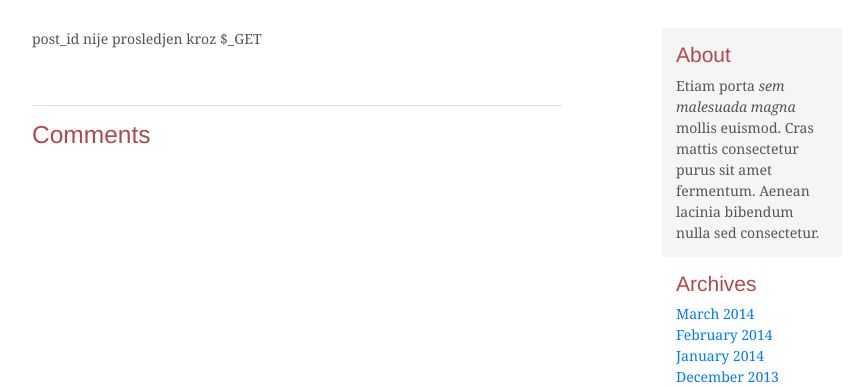
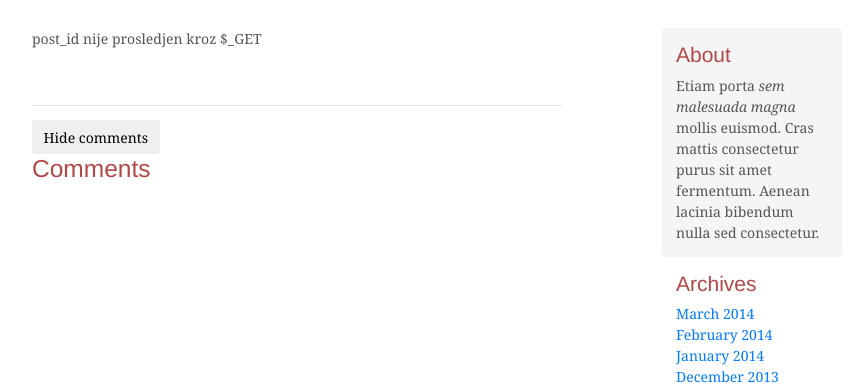
Before and after one commit to BiljanaDa/zavrsni-rad-ok, a PHP site: page /single-post.php in a window 1280 px wide. Shown: the part 205-592 px from the top of the page, without its empty margins (203-1053 px from the left). Run offline with PHP 8.4, Linux system fonts and the light colour scheme; data that the repository does not hold is empty.

Commit message:
zadatak6

```diff
--- a/comments.php
+++ b/comments.php
@@ -1,15 +1,15 @@
 <div class="comments">
     <hr>
+    <button class="btn btn-default" id="comments-btn">Hide comments</button>
     <h3>Comments</h3>
-    <ul>
+    <ul id="comments-list">
         <?php foreach ($comments as $comment) { ?>
-            <li>
+            <li class="">
                 <h4>
-                    <?='<strong>' . $comment['author'] . ':</strong> '?>
+                    <?= $comment['author'] ?>
                 </h4>
                 <?= $comment['text'] ?>
             </li>
-            <hr>
         <?php } ?>
     </ul>
 </div>
--- a/footer.php
+++ b/footer.php
@@ -7,4 +7,5 @@
       <p>
         <a href="#">Back to top</a>
       </p>
+      <script src = "script.js"></script>
 </footer>
--- /dev/null
+++ b/script.js
@@ -0,0 +1,12 @@
+const commentsBtn = document.querySelector("#comments-btn");
+const commentsList = document.querySelector("#comments-list");
+
+commentsBtn.addEventListener("click", () => {
+  if (commentsBtn.innerHTML === "Hide comments") {
+    commentsList.style.display = "none";
+    commentsBtn.innerHTML = "Show comments";
+  } else {
+    commentsList.style.display = "block";
+    commentsBtn.innerHTML = "Hide comments";
+  }
+});
```
